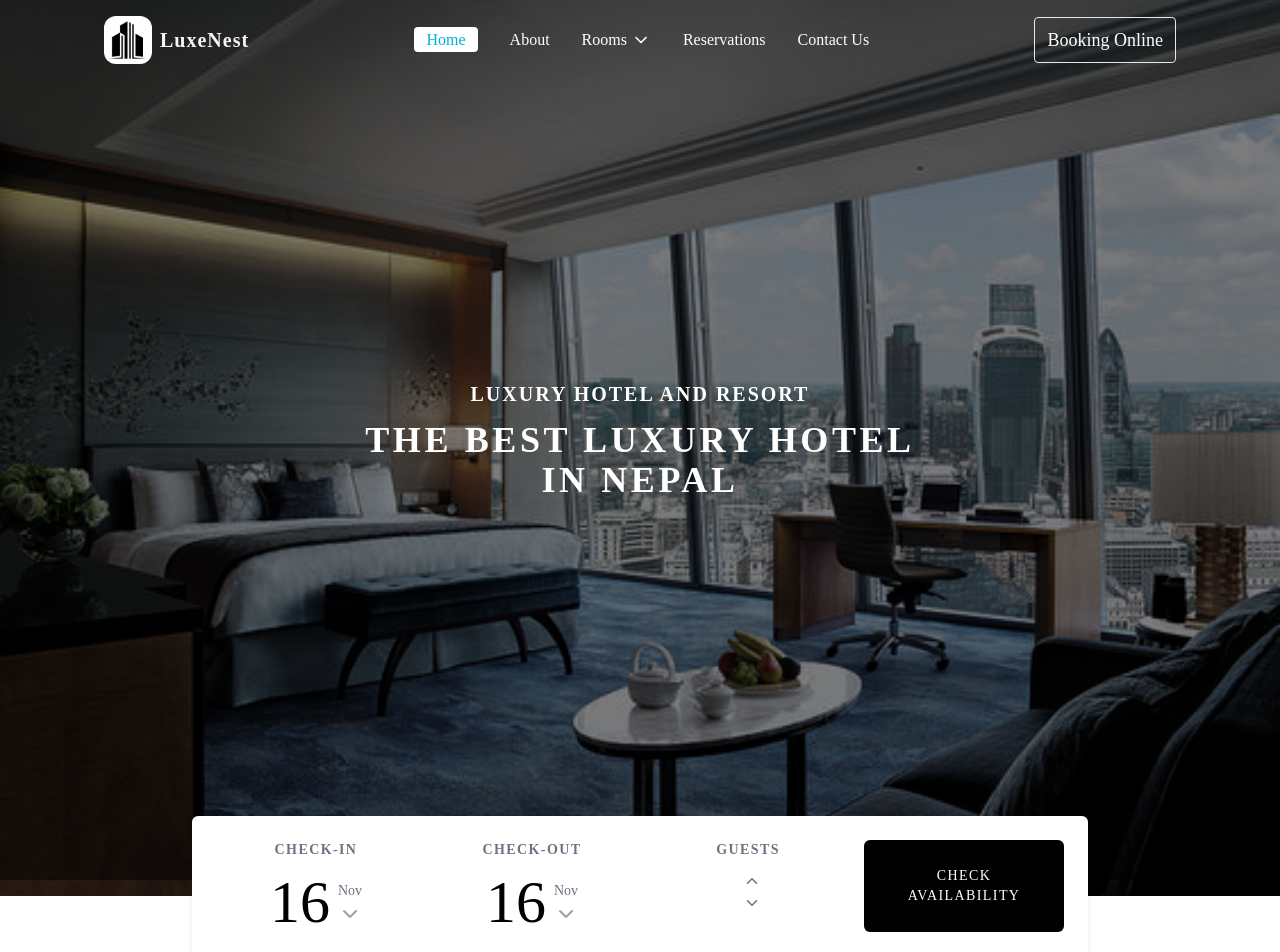
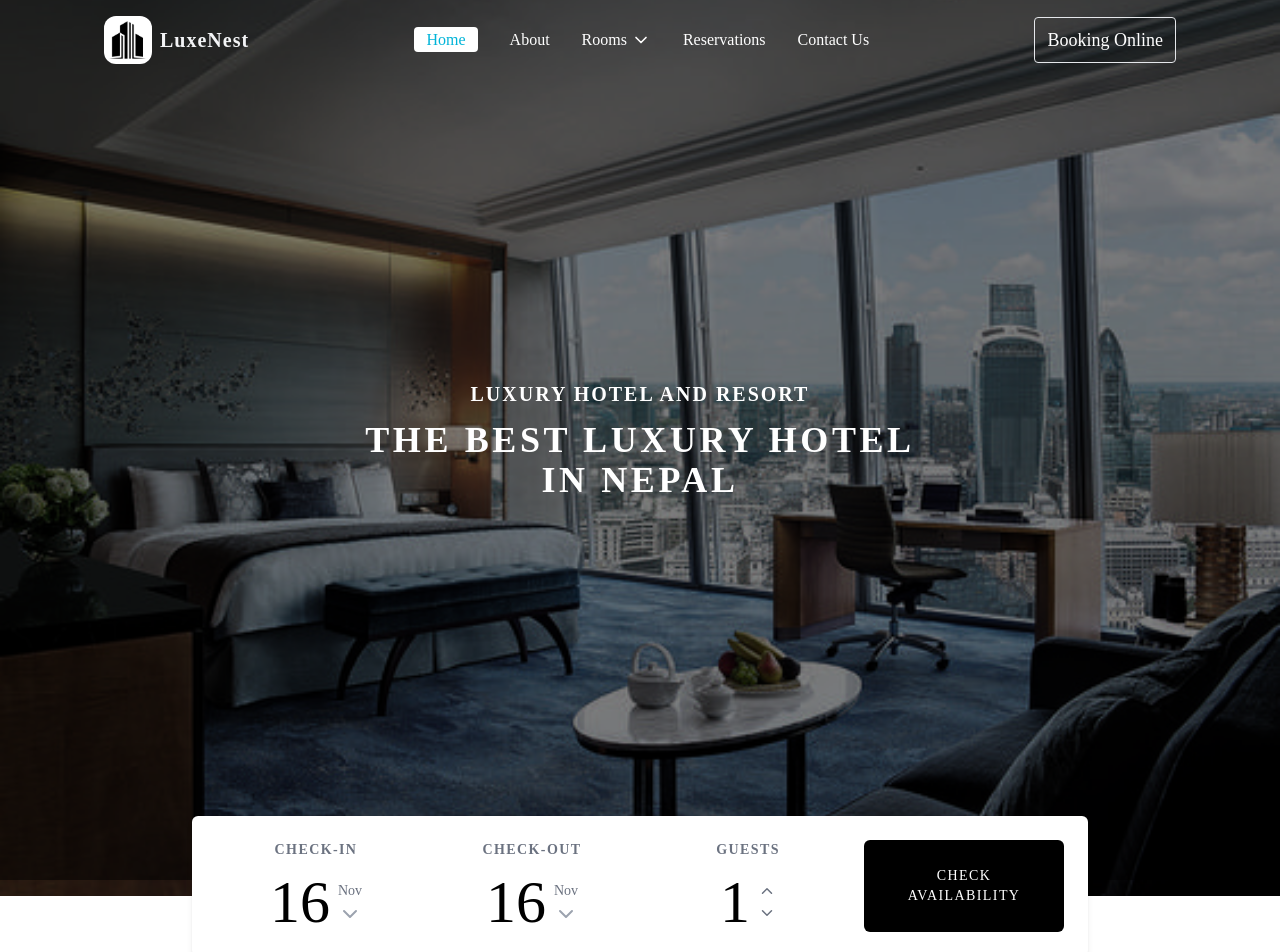
Before and after one commit to mandiptmg/luxenext, a React (Vite) app: page / in a window 1280 px wide. Shown: the top 952 px of the page. Built offline with nearby package versions, Linux system fonts and the light colour scheme.

Commit message:
add some code and imporve it

```diff
--- a/src/components/Home/booking/Booking.jsx
+++ b/src/components/Home/booking/Booking.jsx
@@ -2,11 +2,15 @@ import { useEffect, useRef, useState } from "react";
 import DatePicker from "react-datepicker";
 import "react-datepicker/dist/react-datepicker.css";
 import { ChevronDown, ChevronUp } from "lucide-react";
-import { useLocation } from "react-router-dom";
+import { useLocation, useParams } from "react-router-dom";
+import { UseGlobalContext } from "../../context/Context";
 
-// eslint-disable-next-line react/prop-types
-const Booking = ({guests,setGuests}) => {
+const Booking = () => {
+  const { slug } = useParams();
   const location = useLocation();
+  // Conditionally check if the current path is `/rooms/room/{slug}`
+  const isRoomPage = location.pathname.startsWith("/rooms/room/") && slug;
+
   const validPaths = ["/", "/rooms/booking-room"];
   const pathname = validPaths.includes(location.pathname);
   const [checkInDate, setCheckInDate] = useState(() => {
@@ -17,6 +21,7 @@ const Booking = ({guests,setGuests}) => {
     const savedCheckOut = localStorage.getItem("checkOutDate");
     return savedCheckOut ? new Date(savedCheckOut) : new Date();
   });
+  const { guests, setGuests } = UseGlobalContext();
   const [activePicker, setActivePicker] = useState(null); // Controls active picker
   const checkInRef = useRef(null); // Ref for Check-In picker
   const checkOutRef = useRef(null); // Ref for Check-Out picker
@@ -68,10 +73,23 @@ const Booking = ({guests,setGuests}) => {
   const nights = calculateNights();
 
   return (
-    <div className={`flex items-center justify-center relative z-30 ${pathname ? 'pb-10' : ''} `}>
-      <div className={`grid  ${pathname ?'lg:grid-cols-4' :  'grid-cols-2'  }  gap-4 bg-white p-6 shadow-md rounded-md w-full max-w-4xl`}>
+    <div
+      className={`flex items-center justify-center relative z-30 ${
+        pathname ? "pb-10" : ""
+      } `}
+    >
+      <div className=" bg-white p-6 shadow-md rounded-md w-full max-w-4xl">
+        <div>
+          <div
+            className={`grid  ${
+              pathname ? "lg:grid-cols-4" : "grid-cols-2"
+            }  gap-4`}
+          >
             {/* Check-In */}
-        <div className="relative flex flex-col items-center" ref={checkInRef}>
+            <div
+              className="relative flex flex-col items-center"
+              ref={checkInRef}
+            >
               <span className="text-gray-500 font-semibold text-sm uppercase tracking-widest">
                 Check-In
               </span>
@@ -108,7 +126,10 @@ const Booking = ({guests,setGuests}) => {
             </div>
 
             {/* Check-Out */}
-        <div className="relative flex flex-col items-center" ref={checkOutRef}>
+            <div
+              className="relative flex flex-col items-center"
+              ref={checkOutRef}
+            >
               <span className="text-gray-500 font-semibold text-sm uppercase tracking-widest">
                 Check-Out
               </span>
@@ -151,7 +172,9 @@ const Booking = ({guests,setGuests}) => {
               </span>
 
               <div className="flex items-center mt-3">
-            <span className="text-6xl font-light leading-none">{guests}</span>
+                <span className="text-6xl font-light leading-none">
+                  {guests}
+                </span>
 
                 <div className="flex flex-col ml-2">
                   <button
@@ -180,17 +203,30 @@ const Booking = ({guests,setGuests}) => {
                 Nights
               </span>
               <div className="mt-3">
-            <span className="text-6xl font-light leading-none">{nights}</span>
+                <span className="text-6xl font-light leading-none">
+                  {nights}
+                </span>
                 <span className="text-sm text-gray-500 ml-2">nights</span>
               </div>
             </div>
 
             {/* Check Availability Button */}
-        <button  className={` ${
+            <button
+              className={` ${
                 pathname ? "" : "hidden"
-          } w-full bg-black text-white text-sm font-[Stardom] uppercase font-thin tracking-widest px-4  py-3 rounded-md hover:bg-[#00b4d8] transition-all`}>
+              } w-full bg-black text-white text-sm font-[Stardom] uppercase font-thin tracking-widest px-4  py-3 rounded-md hover:bg-[#00b4d8] transition-all`}
+            >
               Check Availability
             </button>
+          </div>
+          <button
+            className={`bg-black w-full mt-4 text-white text-sm font-[Stardom] uppercase font-thin tracking-widest px-4 py-3 rounded-md hover:bg-[#00b4d8] transition-all ${
+              !isRoomPage ? "hidden" : ""
+            }`}
+          >
+            Book Now
+          </button>
+        </div>
       </div>
     </div>
   );
--- a/src/components/Pages/Room.jsx
+++ b/src/components/Pages/Room.jsx
@@ -7,9 +7,10 @@ import {
   SquareSquare,
 } from "lucide-react";
 import { NavLink } from "react-router-dom";
-import { useEffect, useState } from "react";
+import { useState } from "react";
 import { RoomDetails } from "../../data/data";
 import Booking from "../Home/booking/Booking";
+import { UseGlobalContext } from "../context/Context";
 
 const steps = [
   {
@@ -73,14 +74,7 @@ const Room = () => {
     stayprice: "",
     roomsize: "",
   });
-  const [guests, setGuests] = useState(() => {
-    const savedGuests = localStorage.getItem("guests");
-    return savedGuests ? Number(savedGuests) : 1;
-  });
-
-  useEffect(() => {
-    localStorage.setItem("guests", guests);
-  }, [guests]);
+  const { guests } = UseGlobalContext();
 
   const handleFilterChange = (type, value) => {
     setSelectedFilters((prevFilters) => ({
@@ -218,7 +212,7 @@ const Room = () => {
                 </ul>
               }
             </div>
-            <Booking guests={guests} setGuests={setGuests} />
+            <Booking/>
           </div>
         </div>
         {filteredRooms.length === 0 || !filteredRooms ? (
--- a/src/components/Pages/RoomDetail/RoomDetail.jsx
+++ b/src/components/Pages/RoomDetail/RoomDetail.jsx
@@ -2,6 +2,7 @@ import { NavLink, useParams } from "react-router-dom";
 import { RoomDetails } from "../../../data/data";
 import { BedDouble, CircleUserRound, SquareSquare } from "lucide-react";
 import { Amenities } from "../../../data/data";
+import Booking from "../../Home/booking/Booking";
 const RoomDetail = () => {
   const { slug } = useParams();
 
@@ -166,7 +167,9 @@ const RoomDetail = () => {
                 </div>
               </div>
             </div>
-            <div>{/* dfbsbsfb */}</div>
+            <div>
+              <Booking/>
+            </div>
           </div>
           <hr className="mt-10" />
 
--- a/src/components/context/Context.jsx
+++ b/src/components/context/Context.jsx
@@ -6,10 +6,12 @@ const AppContext = createContext(null);
 export const AppProvider = ({ children }) => {
   const [play, setPlay] = useState(false);
   const [active, setActive] = useState(false);
-
+  const [guests, setGuests] = useState(1);
 
   return (
-    <AppContext.Provider value={{ play, setPlay, active, setActive }}>
+    <AppContext.Provider
+      value={{ play, setPlay, active, setActive, guests, setGuests }}
+    >
       {children}
     </AppContext.Provider>
   );
```
Lines whose indentation alone changed are shown as unchanged.
